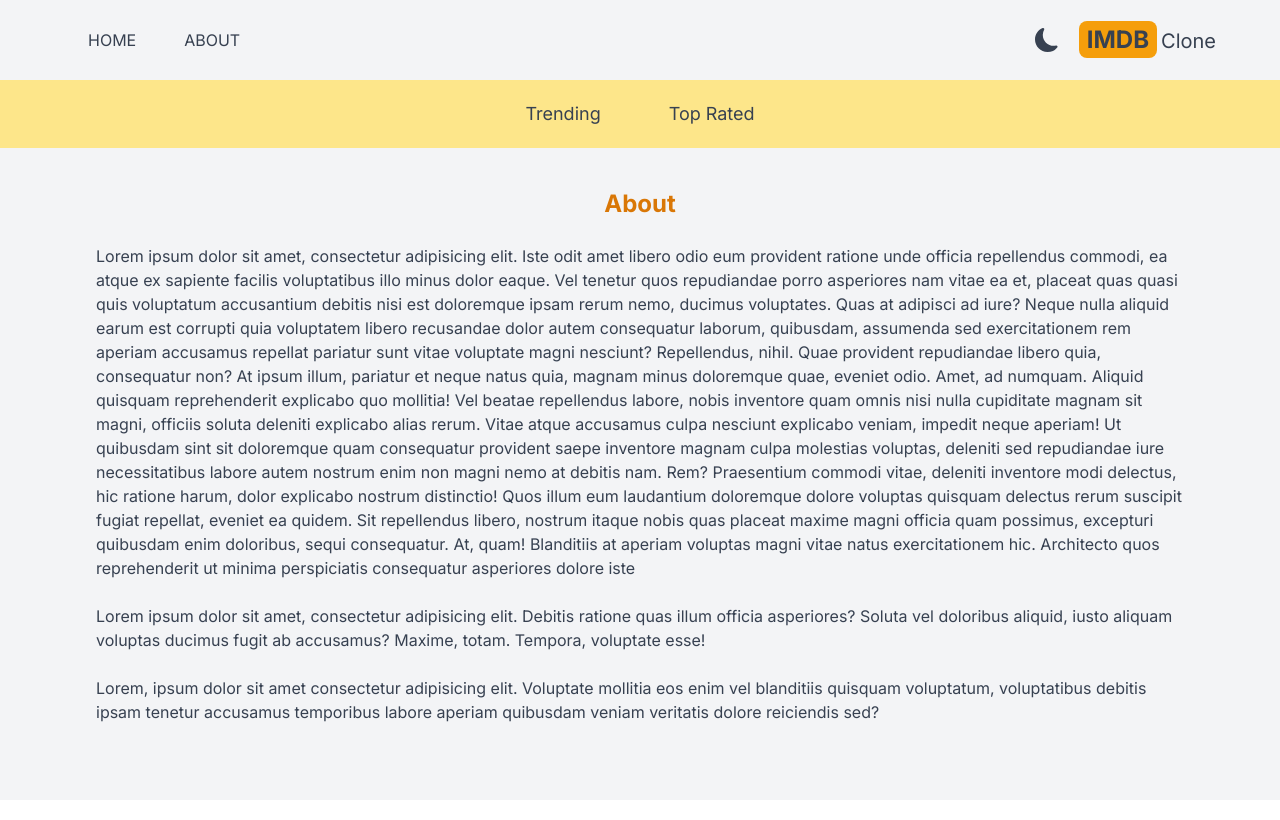
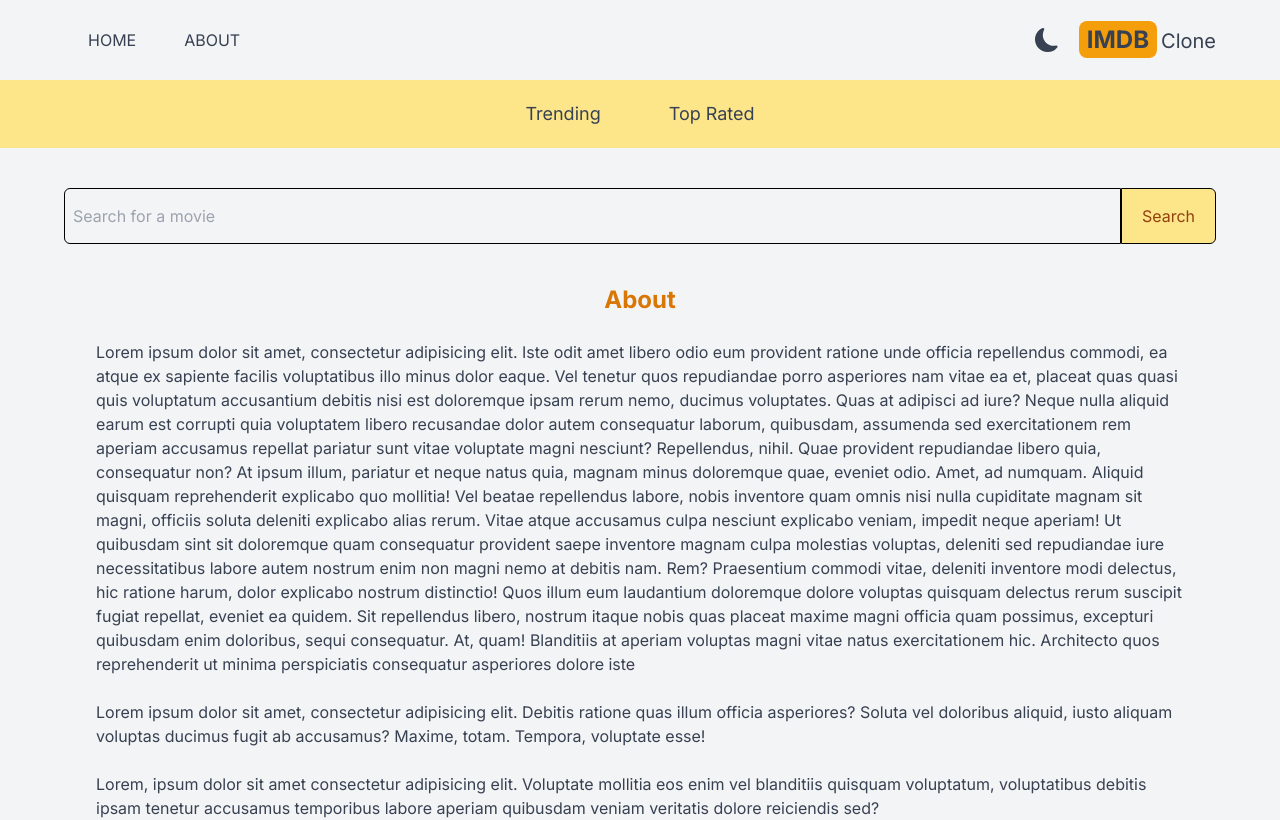
Before and after one commit to aleks930819/next-js-imbd-clone, a Next.js app: page /about in a window 1280 px wide. Built offline with nearby package versions, Linux system fonts and the light colour scheme.

Commit message:
added search results

```diff
--- /dev/null
+++ b/src/app/components/SearchBox.js
@@ -0,0 +1,41 @@
+'use client';
+import { useState } from 'react';
+import { useRouter } from 'next/navigation';
+
+const SearchBox = () => {
+  const [searchTerm, setSearchTerm] = useState('');
+  const [searchResults, setSearchResults] = useState([]);
+  const router = useRouter();
+
+  const onSubmit = (e) => {
+    e.preventDefault();
+
+    if (!searchTerm) return;
+
+    if (searchTerm) {
+      router.push(`/search/${searchTerm}`);
+    }
+  };
+
+  return (
+    <form className="flex max-w-6xl mx-auto  mb-5 mt-10" onSubmit={onSubmit}>
+      <input
+        type="text"
+        placeholder="Search for a movie"
+        className="
+        w-full h-14 placeholder:gray-500 outline-none bg-transparent border border-black  dark:border-gray-200 px-2 rounded-l-md"
+        value={searchTerm}
+        onChange={(e) => setSearchTerm(e.target.value)}
+      />
+      <button
+        disabled={!searchTerm}
+        type="submit"
+        className="text-amber-800 bg-amber-200 rounded-r-md hover:bg-amber-300 px-5 py-2 border border-black  dark:border-none"
+      >
+        Search
+      </button>
+    </form>
+  );
+};
+
+export default SearchBox;
--- a/src/app/layout.js
+++ b/src/app/layout.js
@@ -3,6 +3,7 @@ import Providers from './Providers';
 import './globals.css';
 import { Inter } from 'next/font/google';
 import Navbar from './components/Navbar';
+import SearchBox from './components/SearchBox';
 
 const inter = Inter({ subsets: ['latin'] });
 
@@ -23,6 +24,7 @@ export default function RootLayout({ children }) {
           <Navbar />
 
           {/* SearchBox */}
+          <SearchBox />
           {children}
         </Providers>
       </body>
--- /dev/null
+++ b/src/app/search/[searchTerm]/page.js
@@ -0,0 +1,26 @@
+import Results from '@/app/components/Results';
+
+const SearchResults = async ({ params }) => {
+  const res = await fetch(
+    `https://api.themoviedb.org/3/search/movie?api_key=${process.env.API_KEY}&query=${params.searchTerm}&language=en-US&include_adult=false`
+  );
+
+  if (!res.ok) {
+    throw new Error('Error fetching data');
+  }
+
+  const data = await res.json();
+
+  const results = data.results;
+  return (
+    <div>
+      {results && results.length === 0 && (
+        <h1 className="text-center pt-6">No results found</h1>
+      )}
+
+      {results && <Results results={results} />}
+    </div>
+  );
+};
+
+export default SearchResults;
```
